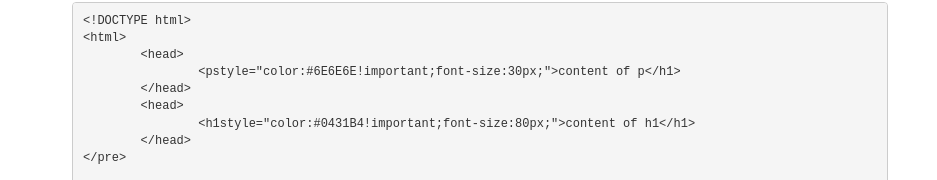
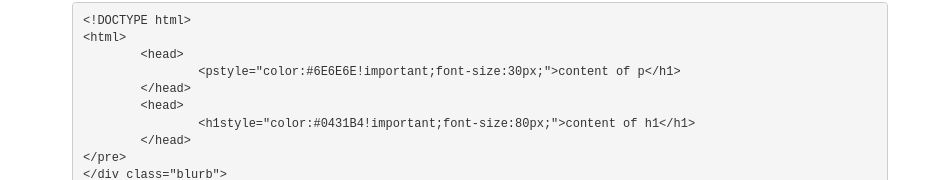
Before and after one commit to HannahEnsignGeorge/HannahEnsignGeorge.github.io, a Jekyll site: the page built from _posts/2019-09-09-Timeline-JS-Tutorial.md, in a window 1280 px wide and 900 px high, scrolled down 1072 px, cut to the strip 117-607 px from the top of the window. Shown: the part 310-490 px from the top of the strip, without its empty margins (160-1097 px from the left). Built offline with Jekyll 4.4.1, drawn with Linux system fonts in a browser that asks for light colours.

Commit message:
Update 2019-09-09-Timeline-JS-Tutorial.md

```diff
--- a/_posts/2019-09-09-Timeline-JS-Tutorial.md
+++ b/_posts/2019-09-09-Timeline-JS-Tutorial.md
@@ -51,6 +51,7 @@
         	&lt;h1style="color:#0431B4!important;font-size:80px;"&gt;content of h1&lt;/h1&gt;
     	&lt;/head&gt;
 </pre>
+</div class="blurb">
 
 <iframe src='https://cdn.knightlab.com/libs/timeline3/latest/embed/index.html?source=1G_DhfiS3g_mIs-lPvuATjqSIDCgRX5gSK9W4pY1SeA0&font=Default&lang=en&initial_zoom=2&start_at_slide=1&height=650' width='100%' height='650' webkitallowfullscreen mozallowfullscreen allowfullscreen frameborder='0'></iframe>
 
@@ -65,6 +66,7 @@
         	&lt;pstyle="color:blue!important;font-size:80px;"&gt;content of p tag&lt;/h1&gt;
     	&lt;/head&gt;
 </pre>
+</div class="blurb">
 
   * What about changing font size only?
 
@@ -79,6 +81,7 @@
         	&lt;pstyle="font-size:80px;"&gt;content of p tag&lt;/h1&gt;
     	&lt;/head&gt;
 </pre>
+</div class="blurb">
 
 
 
```
